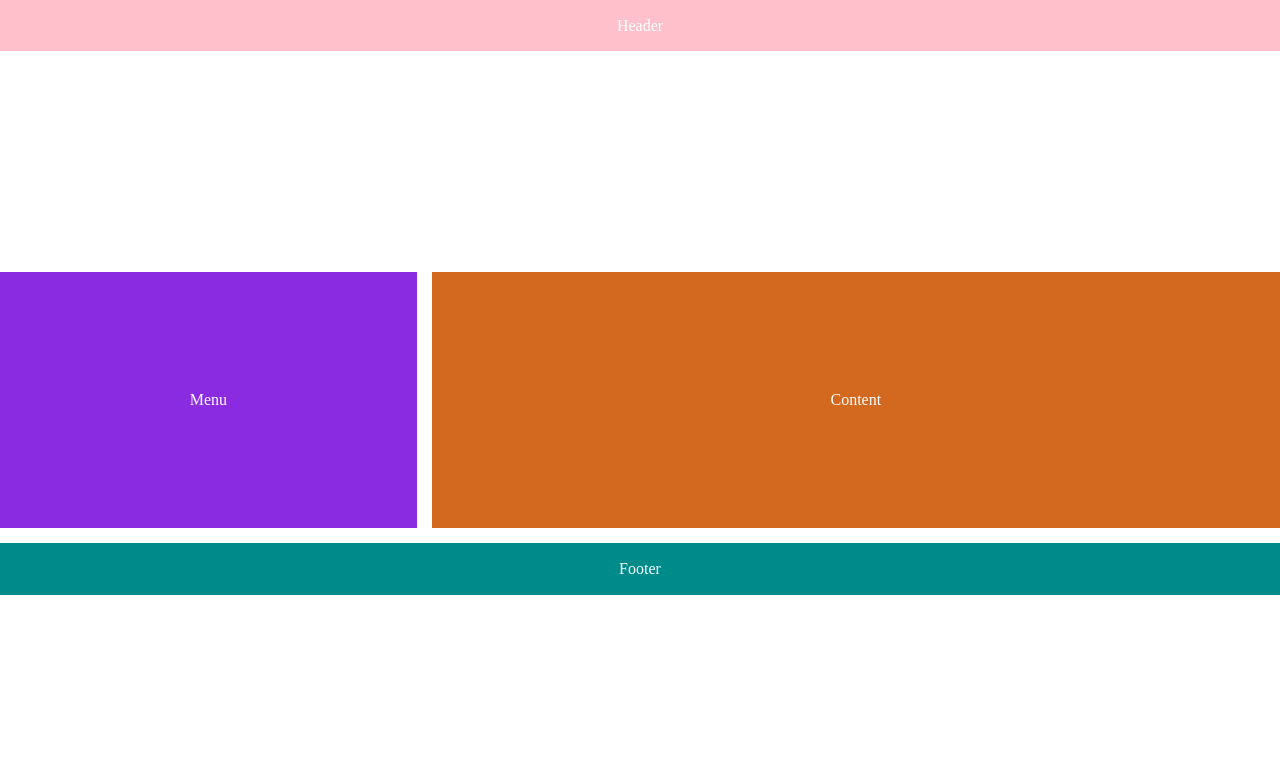
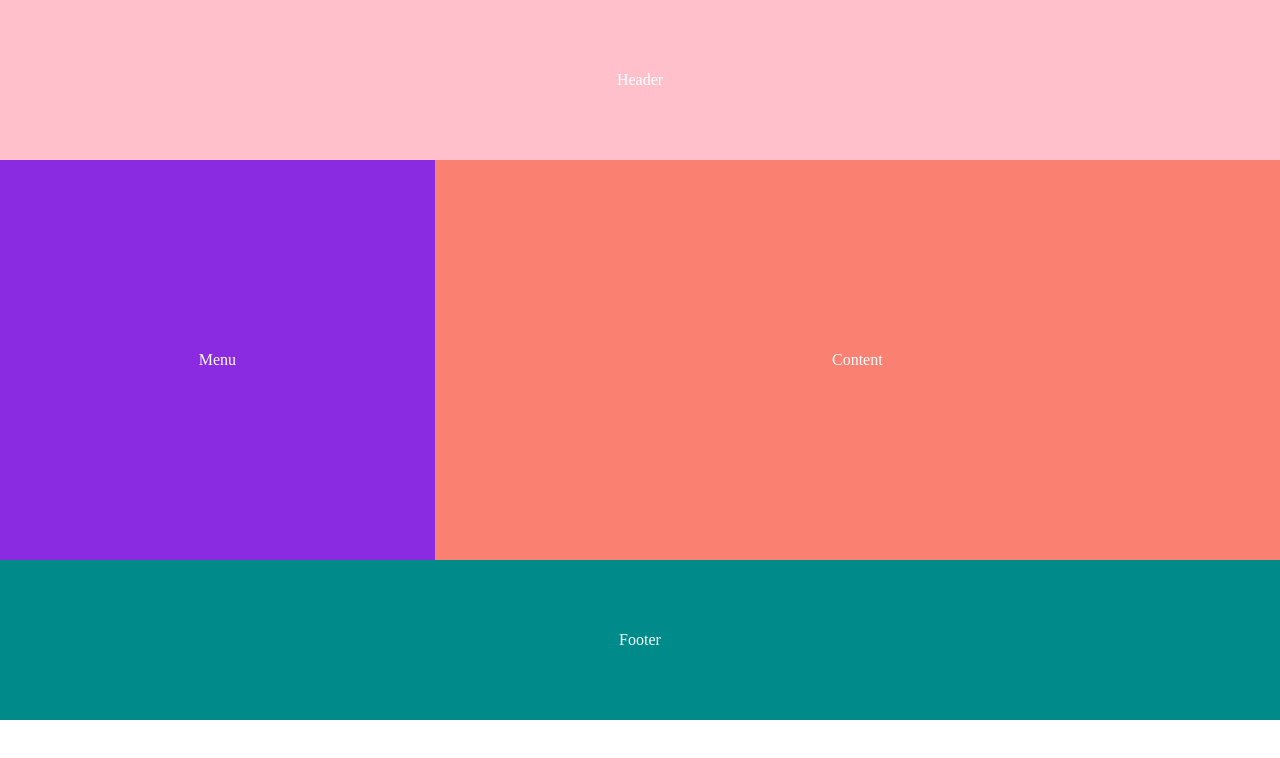
Before and after one commit to Marinadelgado88/Ejercicios-Adalab, a plain HTML site: page modulo1/leccion11/modulo1-leccion11-ejercicio3/index.html in a window 1280 px wide. Drawn offline with Linux system fonts and the light colour scheme.

Commit message:
add corrections

```diff
--- a/modulo1/leccion11/modulo1-leccion11-ejercicio3/index.html
+++ b/modulo1/leccion11/modulo1-leccion11-ejercicio3/index.html
@@ -3,15 +3,15 @@
 <head>
     <meta charset="UTF-8">
     <meta name="viewport" content="width=device-width, initial-scale=1.0">
-    <title>Document</title>
+    <title>Grid</title>
     <link rel="stylesheet" href="./styles/main.css">
 </head>
 <body>
-    <div class="wrapper">
-        <div class="item item1">Header</div>
-        <div class="item item2">Menu</div>
-        <div class="item item3">Content</div>
-        <div class="item item4">Footer</div>
+    <div class="page">
+        <header class="item header">Header</header>
+        <nav class="item menu">Menu</nav>
+        <section class="item content">Content</section>
+        <footer class="item footer">Footer</footer>
       </div>
 </body>
 </html>
--- a/modulo1/leccion11/modulo1-leccion11-ejercicio3/styles/main.css
+++ b/modulo1/leccion11/modulo1-leccion11-ejercicio3/styles/main.css
@@ -1,10 +1,9 @@
 body{margin:0;}
-.wrapper{
+.page{
   height: 100vh;
   display: grid;
-  grid-template-columns: 1fr 1fr 1fr 1fr 1fr 1fr 1fr 1fr 1fr 1fr 1fr 1fr;
-  grid-template-rows: 1fr 1fr 1fr;
-  grid-gap: 15px;
+  grid-template-columns:repeat (12,1fr);
+  grid-template-rows: 20% 50% 20%;
 }
 
 .item{
@@ -14,27 +13,22 @@ body{margin:0;}
   align-items: center;
 }
 
-.item1 {
-  grid-column:1/13 ;
-  grid-row: 1/2;
+.header {
+  grid-column: span 12 ;
   background-color: pink;
-  height: 20%;
 
 }
 
-.item2 {
-  grid-column: 1/5;
-  grid-row: 2/3;
+.menu {
+  grid-column: span 4;
   background-color: blueviolet;
 }
-.item3 {
-  grid-column: 5/13;
-  grid-row: 2/3;
-  background-color: chocolate;
+.content {
+  grid-column: span 8;
+  background-color: salmon;
 }
-.item4 {
-  grid-column: 1/13;
-  grid-row: 3/4;
+.footer {
+  grid-column: span 12;
   background-color: darkcyan;
-  height: 20%;
+
 }
```
